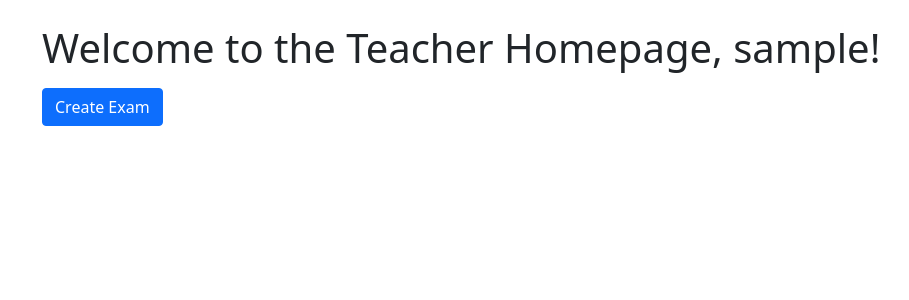
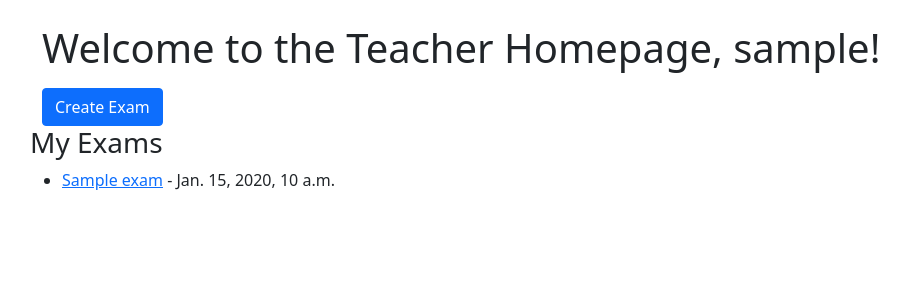
Before and after one commit to zsbati/ExamSystem, a Django app: page /teacher/homepage/ in a window 1280 px wide. Shown: the part 56-356 px from the top of the page, without its empty margins (52-961 px from the left). Run offline with Django 4.2, Linux system fonts and the light colour scheme; a user stored in the database is signed in; tables that the repository leaves empty hold one stand-in row (values such as "Sample post").

Commit message:
teacher's view of the exams is complete.

```diff
--- a/exams/urls.py
+++ b/exams/urls.py
@@ -21,4 +21,7 @@ urlpatterns = [
     path('remove_teacher/<int:teacher_id>/', views.remove_teacher, name='remove_teacher'),
     path('test/', views.test_template, name='test_template'),
     path('success/', views.exam_success, name='exam_success'),
+    path('my-exams/', views.my_exams, name='my_exams'),
+    path('exam/<int:exam_id>/', views.exam_detail, name='exam_detail'),
+    path('exam/<int:exam_id>/', views.exam_detail, name='exam_detail'),
 ]
--- a/exams/views.py
+++ b/exams/views.py
@@ -242,7 +242,6 @@ def teacher_homepage(request):
 
 
 @login_required
-@login_required
 def dashboard(request):
     context = {
         'teachers': Teacher.objects.all(),
@@ -277,3 +276,32 @@ def remove_teacher(request, teacher_id):
     user.delete()
     messages.success(request, 'Teacher removed successfully.')
     return redirect('dashboard')
+
+
+@login_required
+@superuser_or_teacher_required
+def my_exams(request):
+    exams = Exam.objects.filter(teacher=request.user.teacher)
+    return render(request, 'exams/my_exams.html', {'exams': exams})
+
+
+@login_required
+@superuser_or_teacher_required
+def exam_detail(request, exam_id):
+    exam = get_object_or_404(Exam, id=exam_id, teacher=request.user.teacher)
+    return render(request, 'exams/exam_detail.html', {'exam': exam})
+
+
+@login_required
+@superuser_or_teacher_required
+def teacher_homepage(request):
+    exams = Exam.objects.filter(teacher=request.user.teacher)
+    return render(request, 'exams/teacher/homepage.html', {'exams': exams})
+
+
+@login_required
+@superuser_or_teacher_required
+def exam_detail(request, exam_id):
+    exam = get_object_or_404(Exam, id=exam_id, teacher=request.user.teacher)
+    questions = exam.questions.all()  # Fetch related questions
+    return render(request, 'exams/exam_detail.html', {'exam': exam, 'questions': questions})
--- a/templates/exams/teacher/homepage.html
+++ b/templates/exams/teacher/homepage.html
@@ -10,4 +10,10 @@
         <!-- Add more teacher-specific links or content here -->
     </div>
 </div>
+<h3>My Exams</h3>
+<ul>
+    {% for exam in exams %}
+    <li><a href="{% url 'exam_detail' exam.id %}">{{ exam.title }}</a> - {{ exam.created_at }}</li>
+    {% endfor %}
+</ul>
 {% endblock %}
```
Also changed, not shown: templates/exams/exam_detail.html (added, +25 -0 lines), templates/exams/my_exams.html (added, +10 -0 lines), exams/migrations/0001_initial.py, exams/migrations/0002_exam_question.py (deleted), exams/migrations/0003_remove_student_teacher_student_teachers.py (deleted), 1 other file.
